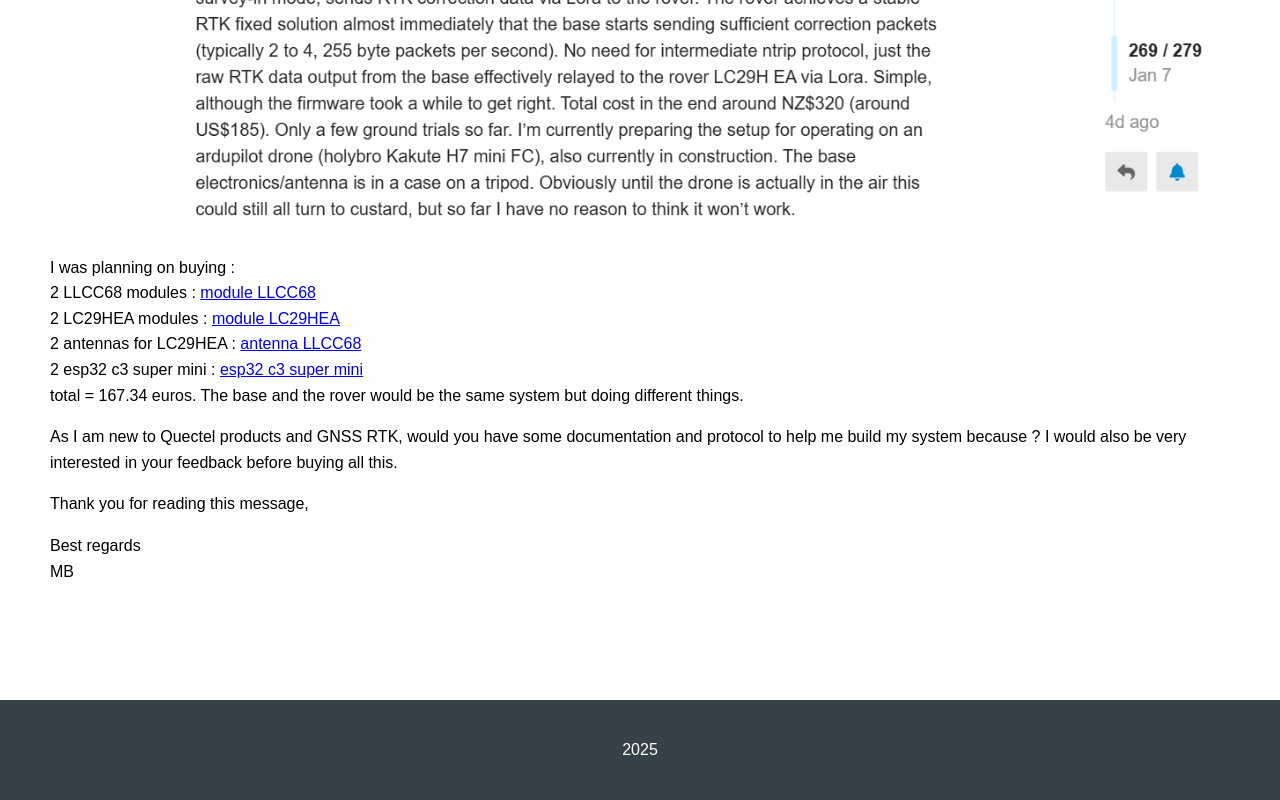
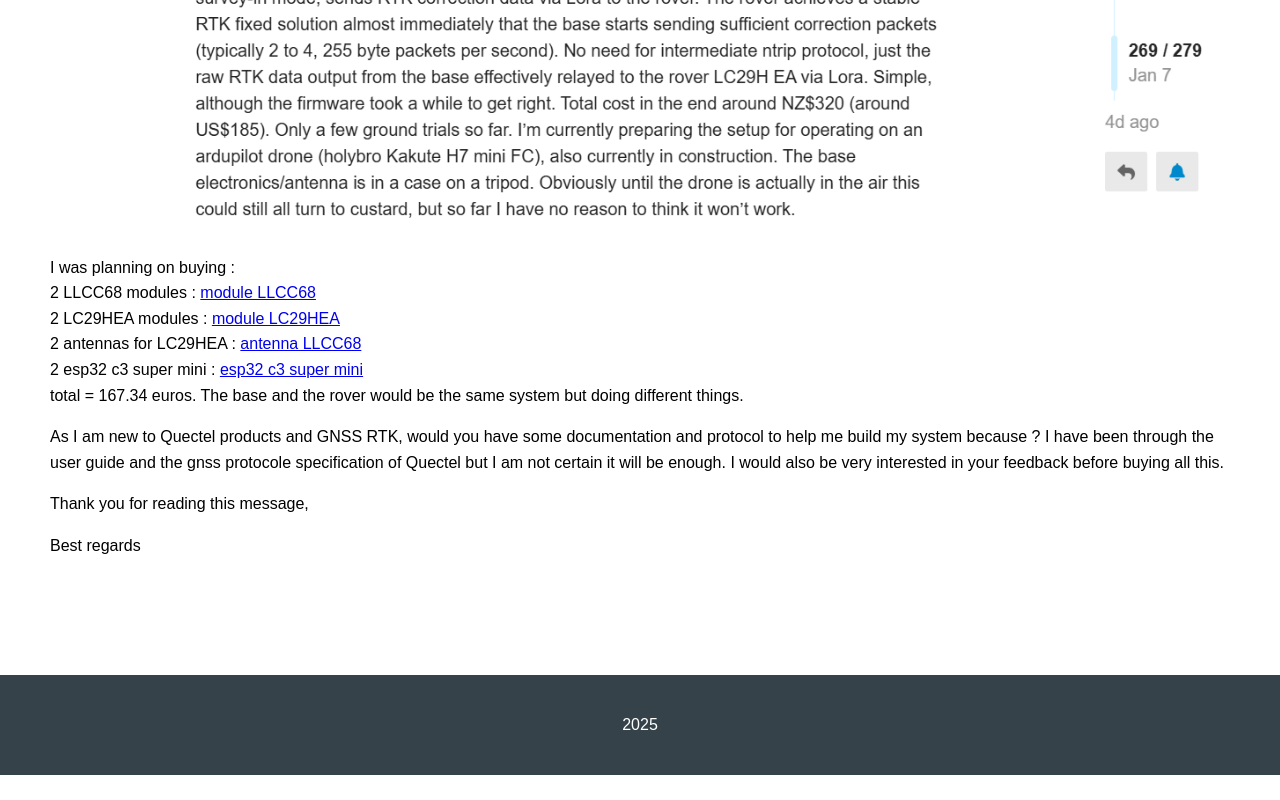
Before and after one commit to Ma2THBaco/Geolocalion, a plain HTML site: page index.html in a window 1280 px wide. Shown: the part 717-1517 px from the top of the page. After the commit the page ends 1492 px from the top, so only its background shows below. Drawn offline with Linux system fonts and the light colour scheme.

Commit message:
évolution

```diff
--- a/index.html
+++ b/index.html
@@ -30,15 +30,11 @@
 
         total = 167.34 euros. The base and the rover would be the same system but doing different things.</p>
 
-        <p>As I am new to Quectel products and GNSS RTK, would you have some documentation and protocol to help me build my system because  ?  I would also be very interested in your feedback before buying all this.</p>
+        <p>As I am new to Quectel products and GNSS RTK, would you have some documentation and protocol to help me build my system because  ? I have been through the user guide and the gnss protocole specification of Quectel but I am not certain it will be enough. I would also be very interested in your feedback before buying all this.</p>
 
         <p>Thank you for reading this message,</p>
 
-        <p>Best regards<br>
-        MB</p>
-
-
-
+        <p>Best regards</p>
     </main>
     <footer>
         <p>2025</p>
```
